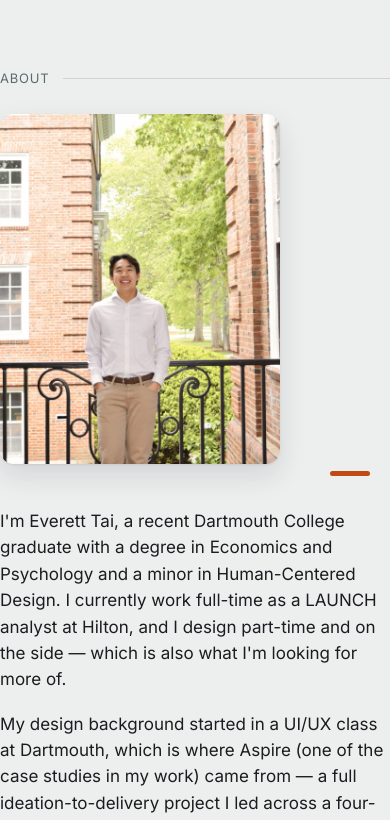
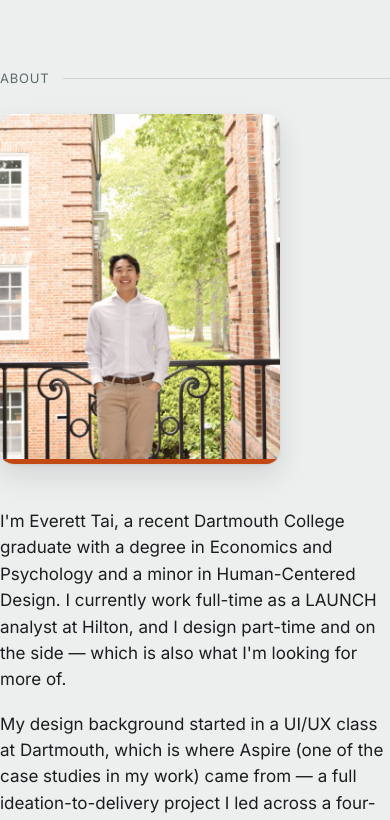
Before and after one commit to everetttai/design-portfolio, a React (Vite) app: page / in a window 390 px wide. Shown: the part 877-1697 px from the top of the page. Built offline with nearby package versions, Linux system fonts and the light colour scheme.

Commit message:
Fix About accent line and image height, add per-page tab titles

```diff
--- a/index.html
+++ b/index.html
@@ -4,7 +4,7 @@
     <meta charset="UTF-8" />
     <link rel="icon" type="image/svg+xml" href="/favicon.svg?v=2" />
     <meta name="viewport" content="width=device-width, initial-scale=1.0" />
-    <title>portfolio</title>
+    <title>Everett Tai | Home</title>
   </head>
   <body>
     <div id="root"></div>
--- /dev/null
+++ b/src/hooks/useDocumentTitle.js
@@ -0,0 +1,10 @@
+import { useEffect } from 'react';
+
+// Sets the browser tab title for the page that calls it. The Vite shell in
+// index.html only has one static <title>, so without this every route would
+// show the same generic tab title regardless of which page is open.
+export default function useDocumentTitle(title) {
+  useEffect(() => {
+    document.title = title;
+  }, [title]);
+}
--- a/src/pages/CaseStudy.jsx
+++ b/src/pages/CaseStudy.jsx
@@ -1,6 +1,7 @@
 import { useParams, Link } from 'react-router-dom';
 import ReactMarkdown from 'react-markdown';
 import remarkBreaks from 'remark-breaks';
+import useDocumentTitle from '../hooks/useDocumentTitle';
 
 import simreach from '../content/simreach.md?raw';
 import aipa from '../content/aipa.md?raw';
@@ -15,6 +16,12 @@ import aspireResearchProcess from '../assets/aspire/research_process.jpg';
 import aspireSolutionScreens from '../assets/aspire/solution_screens.jpg';
 
 const CONTENT = { simreach, aipa, aspire };
+
+const TITLES = {
+  simreach: 'SimReach',
+  aipa: 'AI Patient Actor',
+  aspire: 'Aspire',
+};
 
 // Maps "slug:key" image references used in markdown (e.g. aipa:mode_selector)
 // to actual imported image assets.
@@ -80,6 +87,7 @@ function CaseStudyImage({ src, alt }) {
 export default function CaseStudy() {
   const { slug } = useParams();
   const markdown = CONTENT[slug];
+  useDocumentTitle(markdown ? `Everett Tai | ${TITLES[slug] ?? slug}` : 'Everett Tai');
 
   if (!markdown) {
     return (
--- a/src/pages/Home.jsx
+++ b/src/pages/Home.jsx
@@ -1,6 +1,7 @@
 import { useEffect, useRef } from 'react';
 import { Link, useLocation } from 'react-router-dom';
 import useScrollReveal from '../hooks/useScrollReveal';
+import useDocumentTitle from '../hooks/useDocumentTitle';
 import everettPhoto from '../assets/about/everett_about.jpg';
 
 // Headline is split into words so each can rise into place on load.
@@ -57,6 +58,7 @@ function SkillCell({ title, body }) {
 
 export default function Home() {
   useScrollReveal();
+  useDocumentTitle('Everett Tai | Home');
   const innerRef = useRef(null);
   const location = useLocation();
 
@@ -175,33 +177,38 @@ export default function Home() {
             display: 'grid',
             gridTemplateColumns: '280px minmax(0, 1fr)',
             gap: '44px',
-            alignItems: 'start',
+            alignItems: 'stretch',
           }}
         >
-          <div style={{ position: 'relative' }}>
+          <div
+            style={{
+              position: 'relative',
+              borderRadius: '14px',
+              overflow: 'hidden',
+              boxShadow: '0 1px 2px rgba(26, 29, 31, 0.08), 0 12px 28px rgba(26, 29, 31, 0.12)',
+            }}
+          >
             <img
               src={everettPhoto}
               alt="Everett Tai"
               style={{
                 width: '100%',
-                aspectRatio: '4 / 5',
+                height: '100%',
+                minHeight: '360px',
                 objectFit: 'cover',
                 objectPosition: 'top',
-                borderRadius: '14px',
                 display: 'block',
-                boxShadow: '0 1px 2px rgba(26, 29, 31, 0.08), 0 12px 28px rgba(26, 29, 31, 0.12)',
               }}
             />
             <div
               aria-hidden="true"
               style={{
                 position: 'absolute',
-                bottom: '-12px',
-                right: '20px',
-                width: '40px',
+                bottom: 0,
+                left: 0,
+                right: 0,
                 height: '5px',
                 background: 'var(--accent)',
-                borderRadius: '3px',
               }}
             />
           </div>
--- a/src/pages/Portfolio.jsx
+++ b/src/pages/Portfolio.jsx
@@ -2,6 +2,7 @@ import { useState } from 'react';
 import CaseStudyCard from '../components/CaseStudyCard';
 import FieldNoteCard from '../components/FieldNoteCard';
 import useScrollReveal from '../hooks/useScrollReveal';
+import useDocumentTitle from '../hooks/useDocumentTitle';
 import aipaHero from '../assets/aipa/avatar_encounter.jpg';
 import aspireHero from '../assets/aspire/solution_screens.jpg';
 import simreachHero from '../assets/simreach/hero_landing_full.jpg';
@@ -57,6 +58,7 @@ const PROJECTS = [
 ];
 
 export default function Portfolio() {
+  useDocumentTitle('Everett Tai | Portfolio');
   const [activeCategory, setActiveCategory] = useState('All');
   useScrollReveal(activeCategory);
 
--- a/src/pages/SimReach.jsx
+++ b/src/pages/SimReach.jsx
@@ -1,4 +1,5 @@
 import { Link } from 'react-router-dom';
+import useDocumentTitle from '../hooks/useDocumentTitle';
 import {
   CaseStudyHeader,
   StatRow,
@@ -28,6 +29,7 @@ const SECTIONS = [
 ];
 
 export default function SimReach() {
+  useDocumentTitle('Everett Tai | SimReach');
   return (
     <div className="wrap" style={{ padding: '60px 0 100px' }}>
       <Link className="case-link" to="/portfolio" style={{ marginBottom: '40px', display: 'inline-block' }}>
--- a/src/styles/tokens.css
+++ b/src/styles/tokens.css
@@ -360,8 +360,14 @@ html { scroll-behavior: smooth; }
   .about-grid {
     grid-template-columns: 1fr !important;
   }
+  .about-grid > div:first-child {
+    max-width: 280px;
+  }
   .about-grid img {
     max-width: 280px;
+    height: auto !important;
+    min-height: 0 !important;
+    aspect-ratio: 4 / 5;
   }
 }
 
```
